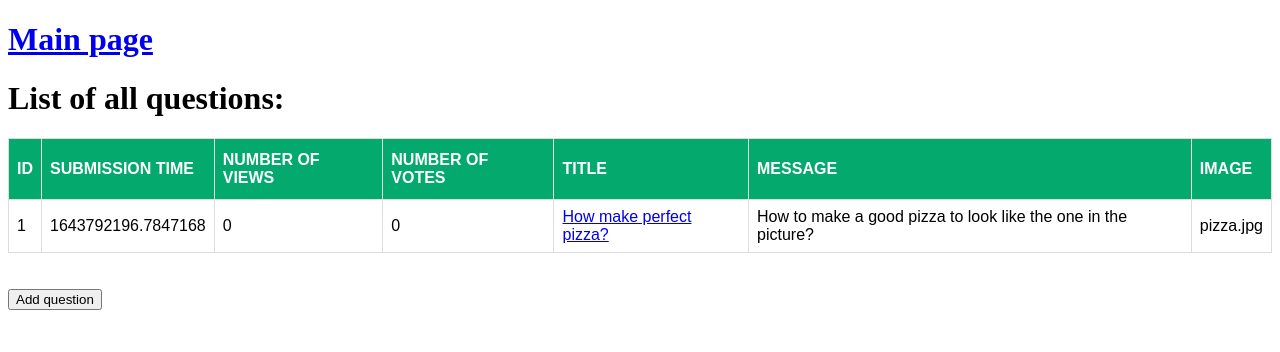
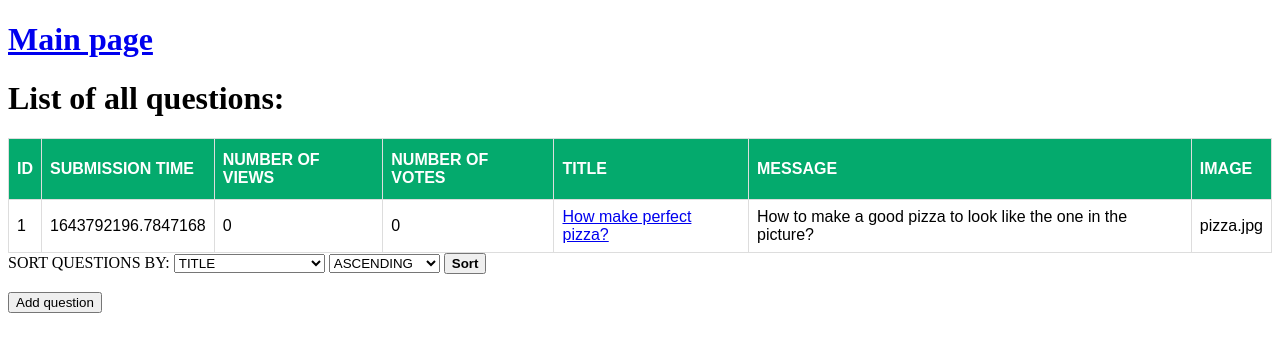
Before and after one commit to JohnnieSurdi/ASKMate, a Flask app: page /list in a window 1280 px wide. Shown: the top 352 px of the page. Run offline with Flask 2, Linux system fonts and the light colour scheme.

Commit message:
sorting function is working

```diff
--- a/connection.py
+++ b/connection.py
@@ -186,3 +186,23 @@ def vote_down(file, data_id):
     update_file(file, data_list)
     if len(data_list[0]) == 6:
         return question_id
+
+def sort_data(data, order_by, order_direction):
+    if order_direction == "ascending":
+        direction = False
+    elif order_direction == "descending":
+        direction = True
+    elif order_direction == None:
+        direction = False
+
+    if order_by == "number of votes":
+        data.sort(key=lambda x: int(x["vote_number"]), reverse=direction)
+    elif order_by == 'submission time':
+        data.sort(key=lambda x: x['submission_time'], reverse=direction)
+    elif order_by == 'title':
+        data.sort(key=lambda x: x["title"], reverse=direction)
+    elif order_by == 'message':
+        data.sort(key=lambda x: x["message"], reverse=direction)
+    elif order_by == 'number of views':
+        data.sort(key=lambda x: int(x["view_number"]), reverse=direction)
+    return data
--- a/server.py
+++ b/server.py
@@ -32,13 +32,13 @@ def upload_image(image):
     return image_path
 
 def answer_path():
-    #return 'sample_data/answer.csv'
-    return 'C:/Users/kamci/projects/ask-mate-1-python-MichalProsniak/sample_data/answer.csv'
+    return 'sample_data/answer.csv'
+    #return 'C:/Users/kamci/projects/ask-mate-1-python-MichalProsniak/sample_data/answer.csv'
 
 
 def question_path():
-    #return 'sample_data/question.csv'
-    return 'C:/Users/kamci/projects/ask-mate-1-python-MichalProsniak/sample_data/question.csv'
+    return 'sample_data/question.csv'
+    #return 'C:/Users/kamci/projects/ask-mate-1-python-MichalProsniak/sample_data/question.csv'
 
 
 @app.route("/")
@@ -51,7 +51,12 @@ def list_questions():
     headers = ["id", "submission_time", "view_number", "vote_number", "title", "message", "image"]
     data = connection.read_file(question_path())
     data_sorted_by_id = sorted(data, key=lambda d: d['id'], reverse=True)
-    return render_template('list.html', data=data_sorted_by_id, headers=headers)
+    data = data_sorted_by_id
+    if request.method == 'GET':
+        order = request.args.get('order_by')
+        direction = request.args.get('order_direction')
+        connection.sort_data(data, order, direction)
+    return render_template('list.html', data=data, headers=headers)
 
 
 @app.route('/question/<question_id>')
--- a/templates/list.html
+++ b/templates/list.html
@@ -31,11 +31,14 @@
             color: white;
             text-transform: uppercase;
 }
+        option, select, label {
+            text-transform: uppercase;
+        }
     </style>
 </head>
 <body>
     <div>
-        <div class="nav">
+        <div>
         <a href="/"><h1>Main page</h1></a>
         </div>
 
@@ -44,6 +47,7 @@
 
         <table id="customers">
             <thead>
+            <form method="POST">
                 <tr>
                     {% for header in headers %}
                        <th>
@@ -59,6 +63,7 @@
                        </th>
                     {% endfor %}
                 </tr>
+            </form>
             </thead>
             <tbody>
                 {% for dict in data %}
@@ -76,11 +81,28 @@
                 {% endfor %}
             </tbody>
         </table>
+        <form method="GET">
+        <label for="sort">Sort questions by:
+            <select name="order_by" id="order">
+                <option id="title">title</option>
+                <option id="submission_time">submission time</option>
+                <option id="message">message</option>
+                <option id="view_number">number of views</option>
+                <option id="vote_number">number of votes</option>
+            </select>
+            <select name="order_direction" id="direction">
+                <option id="asc">ascending</option>
+                <option id="dsc">descending</option>
+            </select>
+            <button type="submit"><strong>Sort</button>
+        </label>
+        </form>
             <br>
             <br>
         <a href="/add-question">
         <button>Add question</button>
         </a>
     </div>
+    </div>
 </body>
 </html>
```
